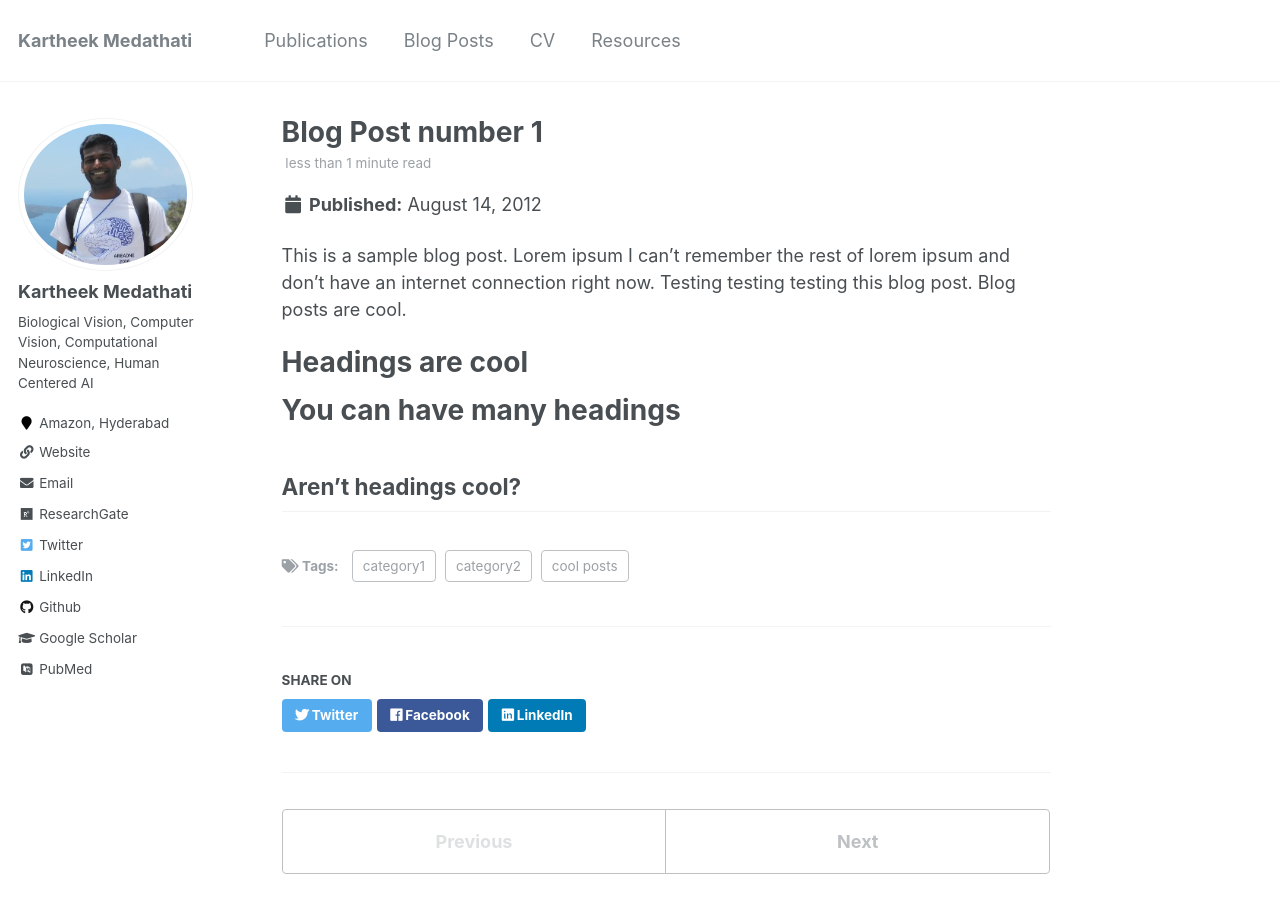
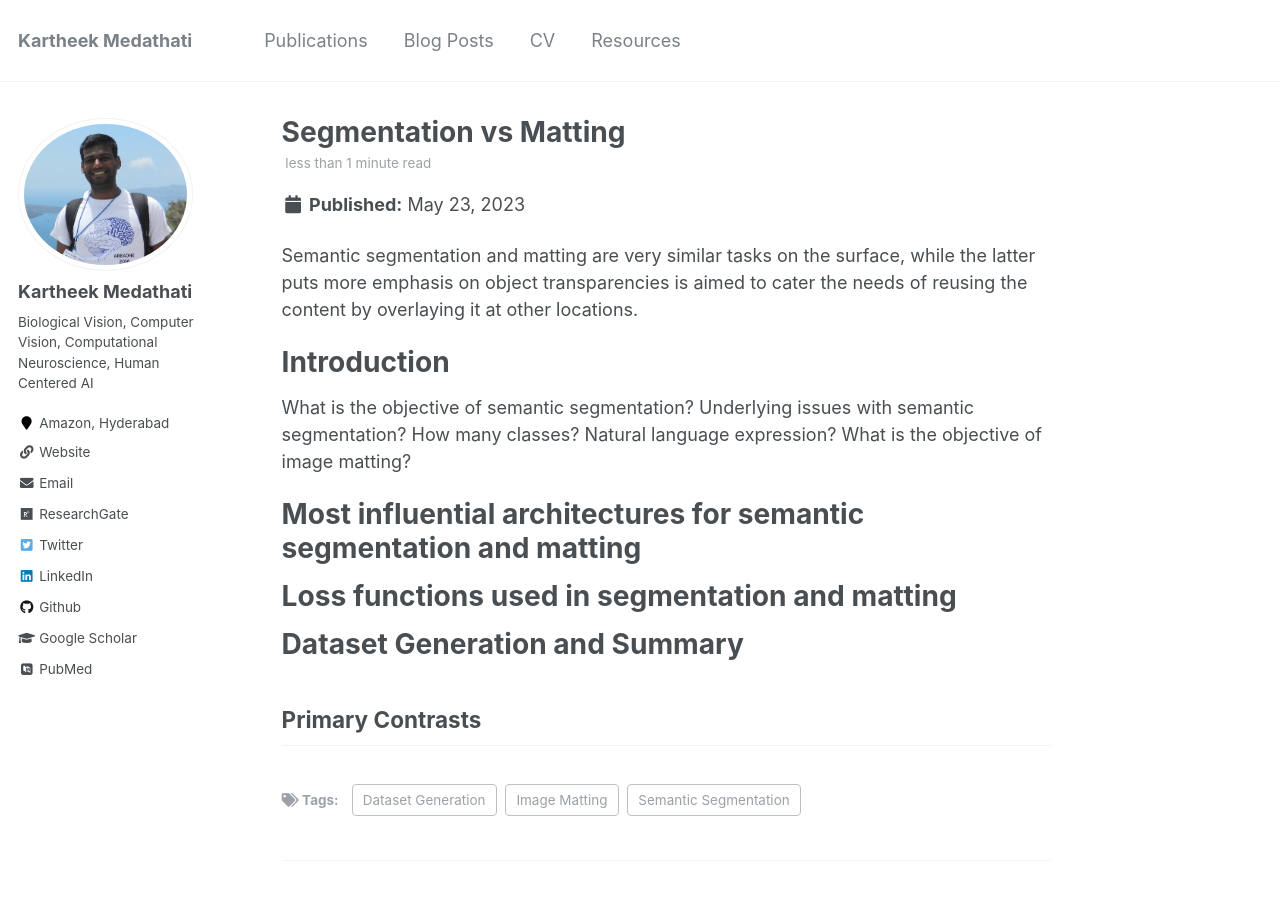
Before and after one commit to kartheekmedathati/kartheekmedathati.github.io, a Jekyll site: the page built from _posts/2012-08-14-blog-post-1.md, in a window 1280 px wide and 900 px high. Built offline with Jekyll 4.4.1, drawn with Linux system fonts in a browser that asks for light colours; some web fonts are replaced.

Commit message:
Updated blog post 2

```diff
--- a/_posts/2012-08-14-blog-post-1.md
+++ b/_posts/2012-08-14-blog-post-1.md
@@ -1,20 +1,29 @@
 ---
-title: 'Blog Post number 1'
-date: 2012-08-14
-permalink: /posts/2012/08/blog-post-1/
+title: 'Segmentation vs Matting'
+date: 2023-05-23
+permalink: /posts/2023/05/Segmentation vs Matting/
 tags:
-  - cool posts
-  - category1
-  - category2
+  - Semantic Segmentation
+  - Image Matting
+  - Dataset Generation
 ---
 
-This is a sample blog post. Lorem ipsum I can't remember the rest of lorem ipsum and don't have an internet connection right now. Testing testing testing this blog post. Blog posts are cool.
+Semantic segmentation and matting are very similar tasks on the surface, while the latter puts more emphasis on object transparencies is aimed to cater the needs of reusing the content by overlaying it at other locations.
 
-Headings are cool
+Introduction
+======
+What is the objective of semantic segmentation?
+Underlying issues with semantic segmentation? How many classes? Natural language expression?
+What is the objective of image matting?
+
+Most influential architectures for semantic segmentation and matting
 ======
 
-You can have many headings
+Loss functions used in segmentation and matting
 ======
 
-Aren't headings cool?
+Dataset Generation and Summary
+======
+
+Primary Contrasts
 ------
```
